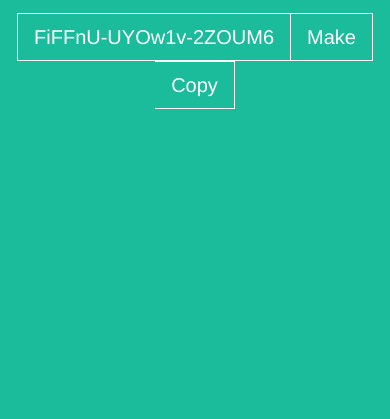
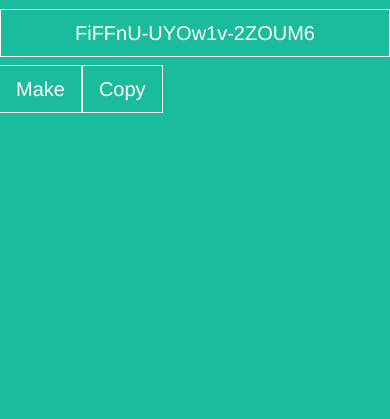
Before and after one commit to kyoya0819/password, a plain HTML site: page index.html in a window 390 px wide. Shown: the part 425-844 px from the top of the page. Drawn offline with Linux system fonts and the light colour scheme.

Commit message:
Update style.css

```diff
--- a/style.css
+++ b/style.css
@@ -44,3 +44,25 @@ main {
 #inputs {
     margin-top: 1rem;
 }
+
+@media screen and (max-width: 750px) {
+
+    #inputs {
+        display: flex;
+        flex-wrap: wrap;
+        justify-contents: center;
+    }
+
+    #password {
+        display: block;
+        width: 100%;
+    }
+
+    #copy {
+        border-left: solid 1px #ffffff;
+    }
+
+    #copy, #make {
+        margin-top: .5rem;
+    }
+}
```
